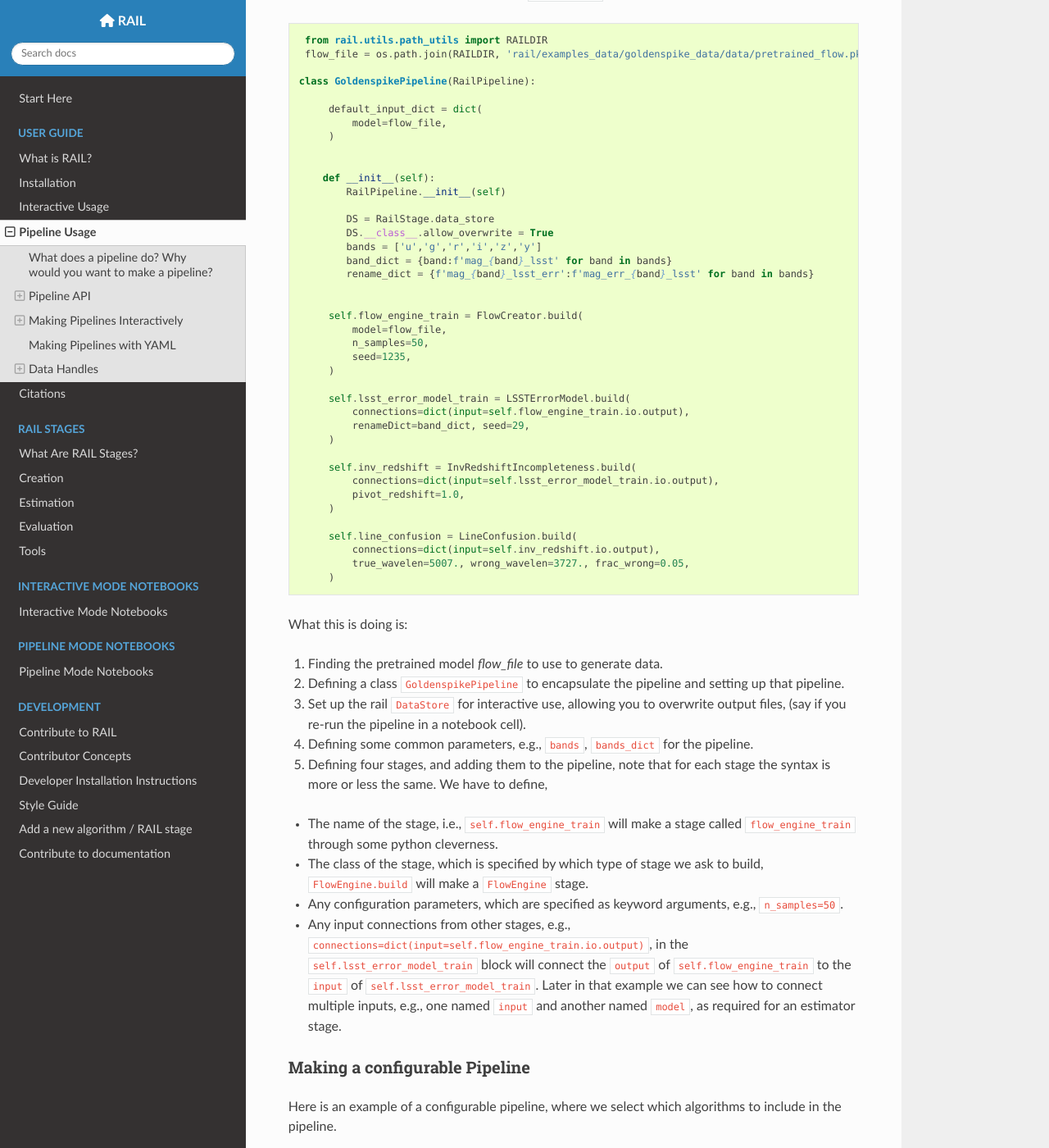
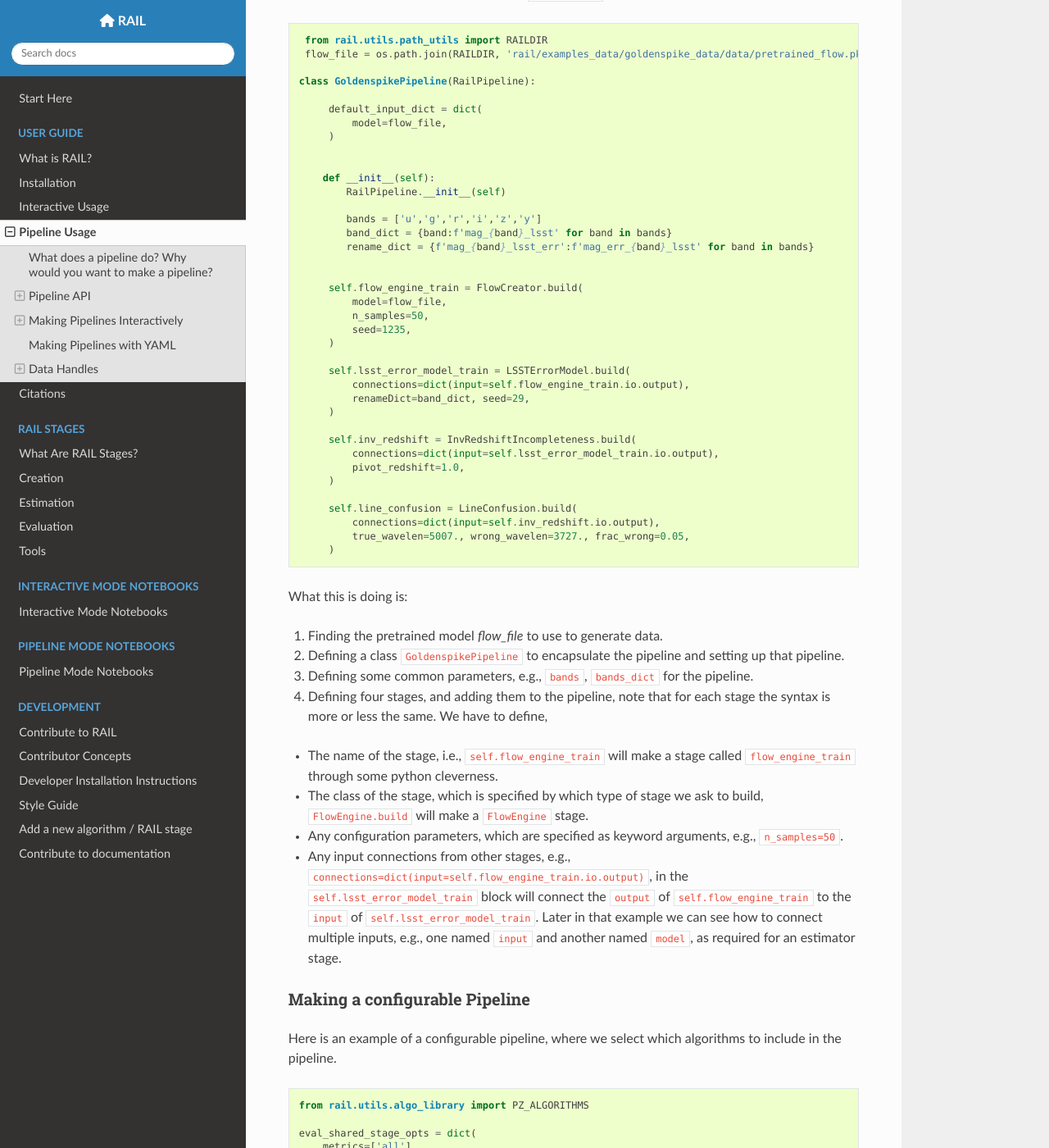
Before and after one commit to LSSTDESC/rail, a Sphinx documentation site: the page built from docs/source/user_guide/pipeline_usage.rst, in a window 1280 px wide and 1400 px high, scrolled down 2701 px. Shown: the whole window at 82% size. Built offline with Sphinx 7.4.7 and the Read the Docs theme 3.1.0, drawn with Linux system fonts in a browser that asks for light colours; nearby versions of some CDN libraries; pages that are not in the unit, such as notebooks, are missing from menus; the version number could not be read and is left out; some of the changed text lies outside the part shown.

```diff
--- a/docs/source/user_guide/pipeline_usage.rst
+++ b/docs/source/user_guide/pipeline_usage.rst
@@ -110,8 +110,6 @@
        def __init__(self):
            RailPipeline.__init__(self)
 
-           DS = RailStage.data_store
-           DS.__class__.allow_overwrite = True
            bands = ['u','g','r','i','z','y']
            band_dict = {band:f'mag_{band}_lsst' for band in bands}
            rename_dict = {f'mag_{band}_lsst_err':f'mag_err_{band}_lsst' for band in bands}
@@ -143,8 +141,6 @@
 #. Finding the pretrained model `flow_file` to use to generate data.
 #. Defining a class ``GoldenspikePipeline`` to encapsulate the pipeline and
    setting up that pipeline.
-#. Set up the rail ``DataStore`` for interactive use, allowing you to overwrite
-   output files, (say if you re-run the pipeline in a notebook cell).
 #. Defining some common parameters, e.g., ``bands``, ``bands_dict`` for the
    pipeline.
 #. Defining four stages, and adding them to the pipeline, note that for each
@@ -195,9 +191,6 @@
         def __init__(self, algorithms: dict|None=None):
             RailPipeline.__init__(self)
 
-            DS = RailStage.data_store
-            DS.__class__.allow_overwrite = True
-
             if algorithms is None:
                 algorithms = PZ_ALGORITHMS
 
```
Also changed, not shown: other parts of docs/source/user_guide/pipeline_usage.rst (+1 -0 lines).
